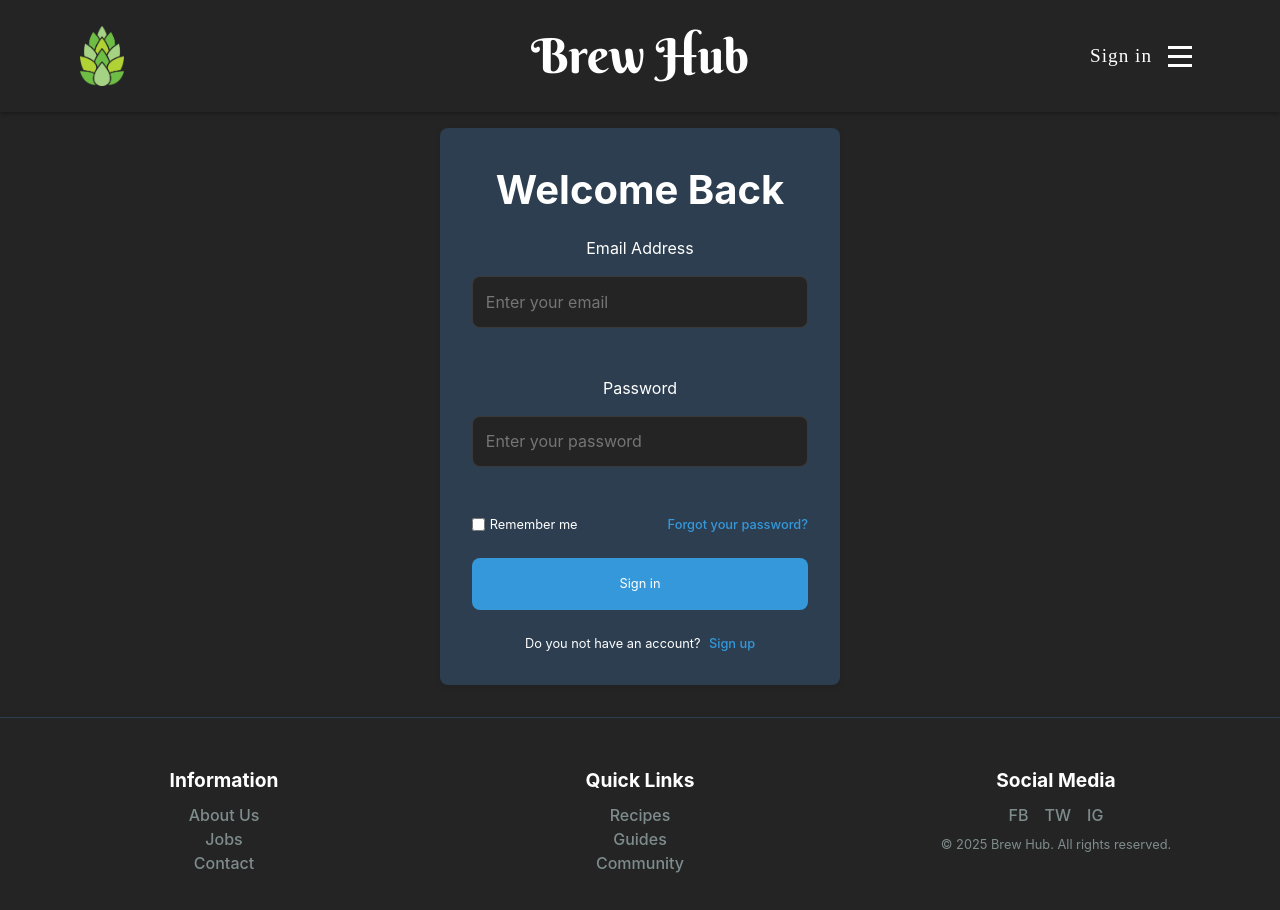
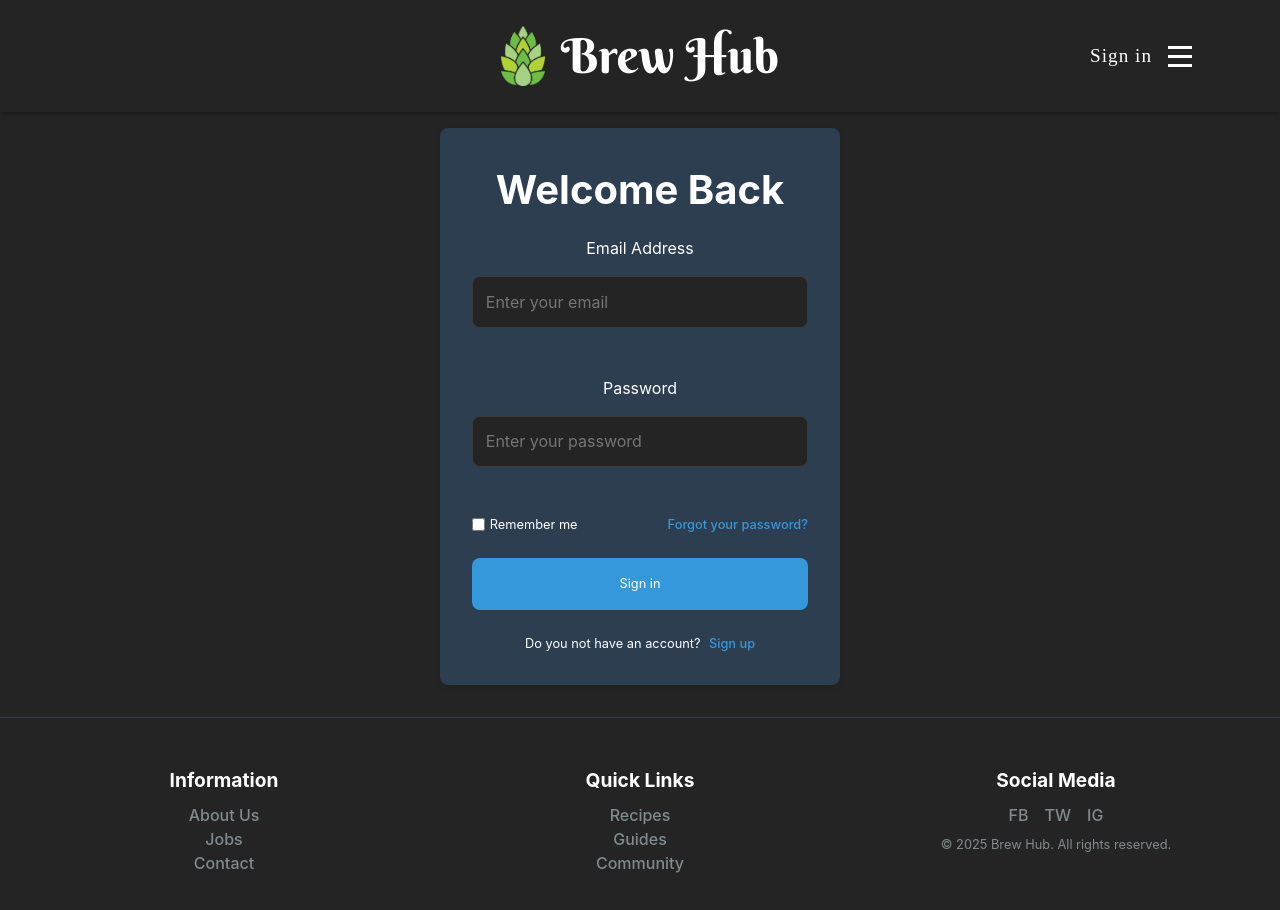
Before and after one commit to PeterKock/brewhub-frontend, a React (Vite) app: page /login in a window 1280 px wide. Shown: the top 910 px of the page. Built offline with nearby package versions, Linux system fonts and the light colour scheme; a web font is replaced by a local one.

Commit message:
relocated the logo to the leftside of the brandname

```diff
--- a/src/components/header.jsx
+++ b/src/components/header.jsx
@@ -96,20 +96,22 @@ const Header = ({ isAuthenticated, onLogout }) => {
     };
 
     if (menuItems.length === 0) {
-        return null; // Avoid rendering until menu items are fully initialized
+        return null;
     }
 
     return (
         <header className="header">
             <div className="header-content">
-                <div className="logo-container">
+                <div className="center-container">
                     <Link to="/">
-                        <img src="/src/assets/logo.png" alt="Logo" className="logo" />
+                        <h1 className="brand-name">Brew Hub</h1>
                     </Link>
+                    <div className="logo-container">
+                        <Link to="/">
+                            <img src="/src/assets/logo.png" alt="Logo" className="logo" />
+                        </Link>
+                    </div>
                 </div>
-                <Link to="/">
-                    <h1 className="brand-name">Brew Hub</h1>
-                </Link>
                 <nav className="menu-container" ref={menuRef} role="navigation">
                     {isAuthenticated !== null && (
                         isAuthenticated ? (
--- a/src/components/styles/header.css
+++ b/src/components/styles/header.css
@@ -13,14 +13,28 @@
     align-items: center;
     position: relative;
     height: 80px;
-    padding: 0 var(--spacing-xl); /* Match the feature-section padding */
+    padding: 0 var(--spacing-xl);
+}
+
+.center-container {
+    position: absolute;
+    left: 50%;
+    top: 50%;
+    transform: translate(-50%, -50%);
+    display: flex;
+    align-items: center;
+    gap: var(--spacing-md);
+    flex-direction: row-reverse;
+    transition: transform var(--transition-default-value);
+}
+
+.center-container:hover {
+    transform: translate(-50%, -50%) scale(1.15);
 }
 
 .logo-container {
     display: flex;
-    flex-direction: column;
     align-items: center;
-    gap: var(--spacing-sm);
     cursor: pointer;
     transition: opacity var(--transition-default-value);
 }
@@ -36,25 +50,14 @@
     transition: transform var(--transition-default-value);
 }
 
-.logo:hover {
-    transform: scale(1.15);
-}
-
 .brand-name {
-    position: absolute;
-    left: 50%;
-    top: 50%;
-    transform: translate(-50%, -50%);
     margin: 0;
     font-size: var(--h1-font-size);
     font-family: 'Berkshire Swash', cursive;
-
 }
 
 .brand-name:hover {
     opacity: 0.8;
-    transition: transform var(--transition-default-value);
-    transform: translate(-50%, -50%) scale(1.15);
 }
 
 .menu-container {
@@ -63,6 +66,7 @@
     gap: var(--spacing-sm);
     flex-direction: row;
     height: 100%;
+    margin-left: auto;
 }
 
 .login-link {
```
